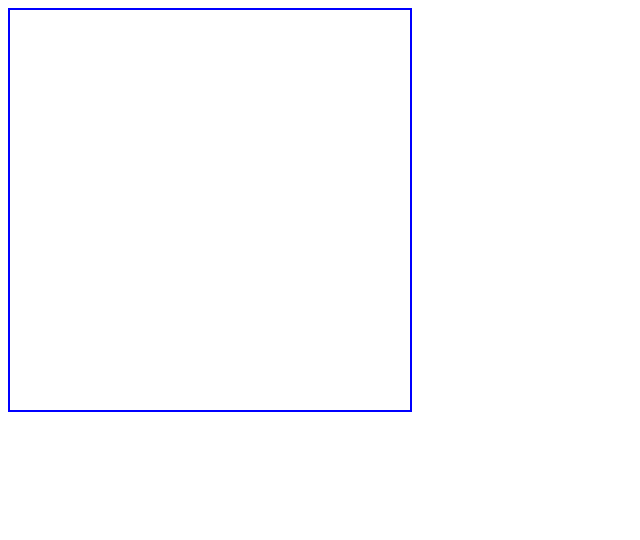
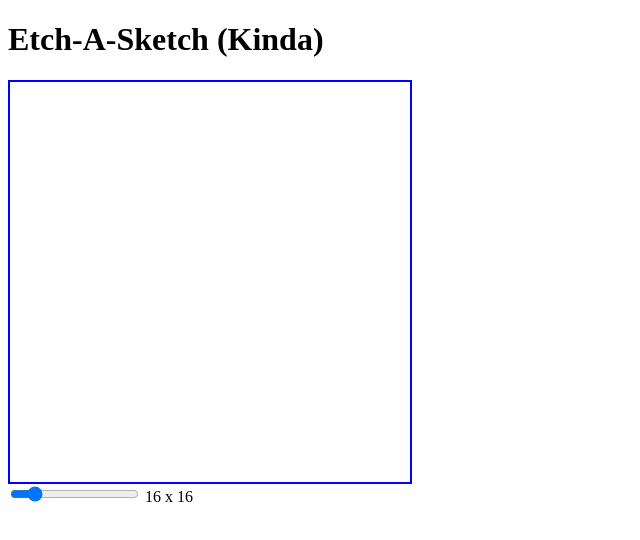
Before and after one commit to gortanian/odin-etch-a-sketch, a plain HTML site: page index.html in a window 1280 px wide. Shown: the whole page, without its empty margins (0-640 px from the left). Drawn offline with Linux system fonts and the light colour scheme.

Commit message:
Add slider functionality

```diff
--- a/index.html
+++ b/index.html
@@ -9,8 +9,11 @@
 </head>
 
 <body>
-    <div class="grid-container">
-
+    <h1>Etch-A-Sketch (Kinda)</h1>
+    <div class="grid-container"></div>
+    <div class="slidercontainer">
+        <input type="range" min="1" max="100" value="16" class="slider">
+        <span class="box-dimensions"></span>
     </div>
 </body>
 
--- a/script.js
+++ b/script.js
@@ -1,9 +1,22 @@
-makeGrid(20);
+//make the initial grid
+const initialGridSize = 16;
+makeGrid(initialGridSize);
+const boxDimensions = document.querySelector(".box-dimensions");
+boxDimensions.textContent = `${initialGridSize} x ${initialGridSize}`;
+
 
 // check if the mouse is down
 let mouseDown = false;
 document.body.addEventListener("mousedown", () => mouseDown = true);
 document.body.addEventListener("mouseup", () => mouseDown = false);
+
+// check for the slider input change, remaking the grid if it changes
+const slider = document.querySelector(".slider");
+
+slider.addEventListener("input", function (e) {
+    makeGrid(e.target.value);
+    boxDimensions.textContent = `${e.target.value} x ${e.target.value}`;
+});
 
 
 // add event listeners to all of the grid cells, running a function when they're hovered over
@@ -17,6 +30,10 @@ for (const gridCell of gridCells) {
 // create a gridSize by gridSize div grid inside the grid container
 function makeGrid(gridSize) {
 
+    // make a grid container, and empty it
+    const gridContainer = document.querySelector(".grid-container");
+    gridContainer.innerHTML = "";
+
     for (let i = 0; i < gridSize; i++) {
         makeGridRow(gridSize);
     }
@@ -25,7 +42,6 @@ function makeGrid(gridSize) {
     function makeGridRow(gridSize) {
 
         // make a grid row container
-        const gridContainer = document.querySelector(".grid-container");
         const gridRowContainer = gridContainer.appendChild(document.createElement("div"));
         gridRowContainer.className = "grid-row";
 
@@ -36,6 +52,14 @@ function makeGrid(gridSize) {
 
         }
     }
+
+    // add the appropriate event listeners to all the cells
+    const gridCells = document.querySelectorAll(".grid-cell");
+    for (const gridCell of gridCells) {
+        gridCell.addEventListener("mouseover", cellEventFunction);
+        gridCell.addEventListener("mousedown", changeCell);
+    }
+
 }
 
 function cellEventFunction(e) {
```
